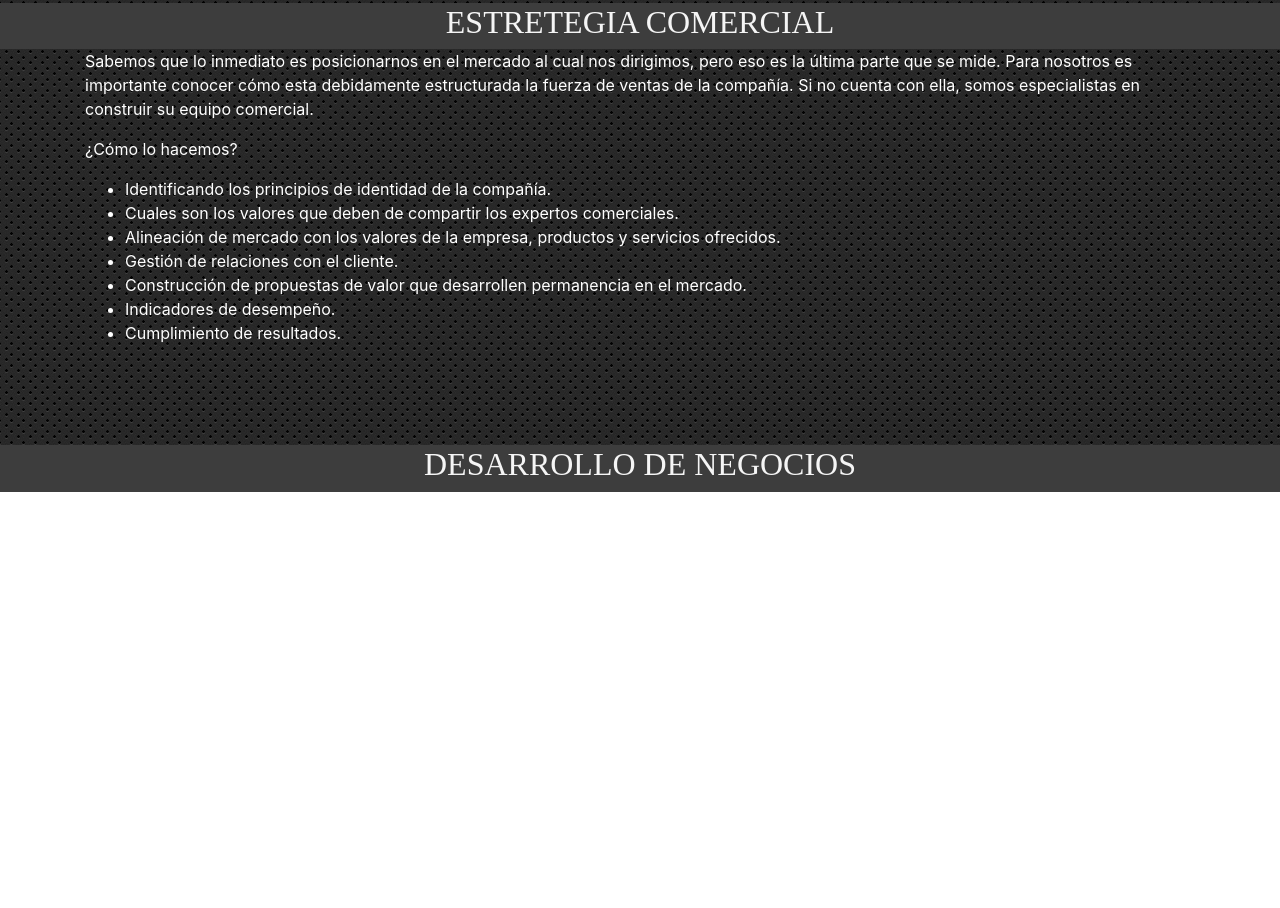
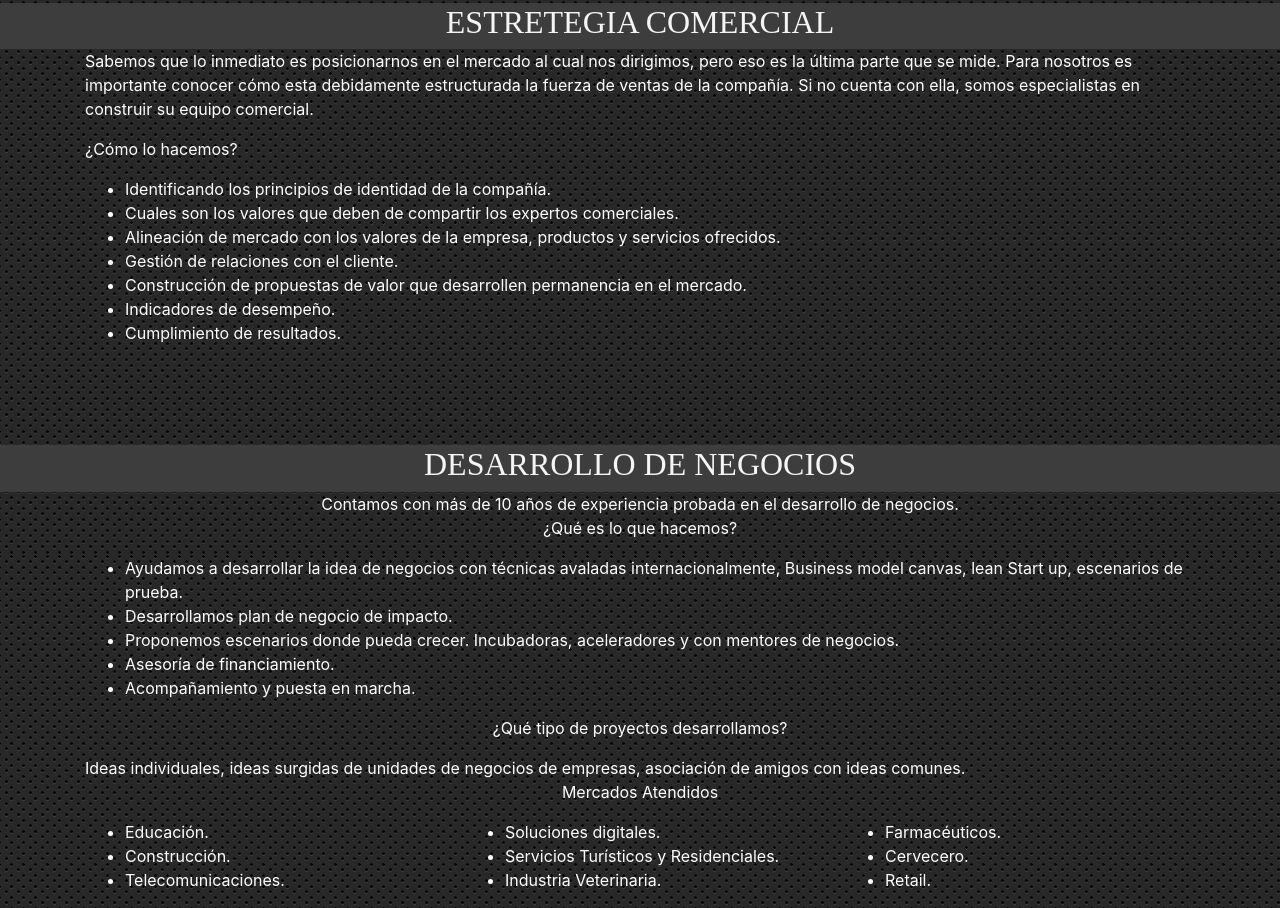
Before and after one commit to TonoGafa/paginaWebDany, a plain HTML site: page index.html in a window 1280 px wide. Shown: the part 2445-3353 px from the top of the page. Before the commit the page ends 2937 px from the top, so only its background shows below. Drawn offline with Linux system fonts and the light colour scheme.

Commit message:
Desarrollo de negocios
Solo falta la imagen

```diff
--- a/index.html
+++ b/index.html
@@ -308,6 +308,87 @@
         </div>
     </div>
 
+    <div class="container" style="color: white">
+        <p style="text-align: center">
+            Contamos con más de 10 años de experiencia probada en el desarrollo de negocios.
+            <br>
+            ¿Qué es lo que hacemos?
+        </p>
+
+        <ul>
+            <li>
+                Ayudamos a desarrollar la idea de negocios con técnicas avaladas internacionalmente, Business model canvas, lean Start up, escenarios de prueba.
+            </li>
+            <li>
+                Desarrollamos plan de negocio de impacto.
+            </li>
+            <li>
+                Proponemos escenarios donde pueda crecer. Incubadoras, aceleradores y con mentores de negocios.
+            </li>
+            <li>
+                Asesoría de financiamiento.
+            </li>
+            <li>
+                Acompañamiento y puesta en marcha.
+            </li>
+        </ul>
+
+        <p style="text-align: center">
+            ¿Qué tipo de proyectos desarrollamos?
+        </p>
+
+        Ideas individuales, ideas surgidas de unidades de negocios de empresas, asociación de amigos con ideas comunes.
+
+        <p style="text-align: center">
+            Mercados Atendidos
+        </p>
+
+        <div class="row">
+            <div class="col-md-4">
+                <ul>
+                    <li>
+                        Educación.
+                    </li>
+                    <li>
+                        Construcción.
+                    </li>
+                    <li>
+                        Telecomunicaciones.
+                    </li>
+                </ul>
+            </div>
+
+            <div class="col-md-4">
+                <ul>
+                    <li>
+                        Soluciones digitales.
+                    </li>
+                    <li>
+                        Servicios Turísticos y Residenciales.
+                    </li>
+                    <li>
+                        Industria Veterinaria.
+                    </li>
+                </ul>
+            </div>
+
+            <div class="col-md-4">
+                <ul>
+                    <li>
+                        Farmacéuticos.
+                    </li>
+                    <li>
+                        Cervecero.
+                    </li>
+                    <li>
+                        Retail.
+                    </li>
+                </ul>
+            </div>
+        </div>
+
+    </div>
+
 
     <footer>
 
```
Lines whose indentation alone changed are shown as unchanged.
